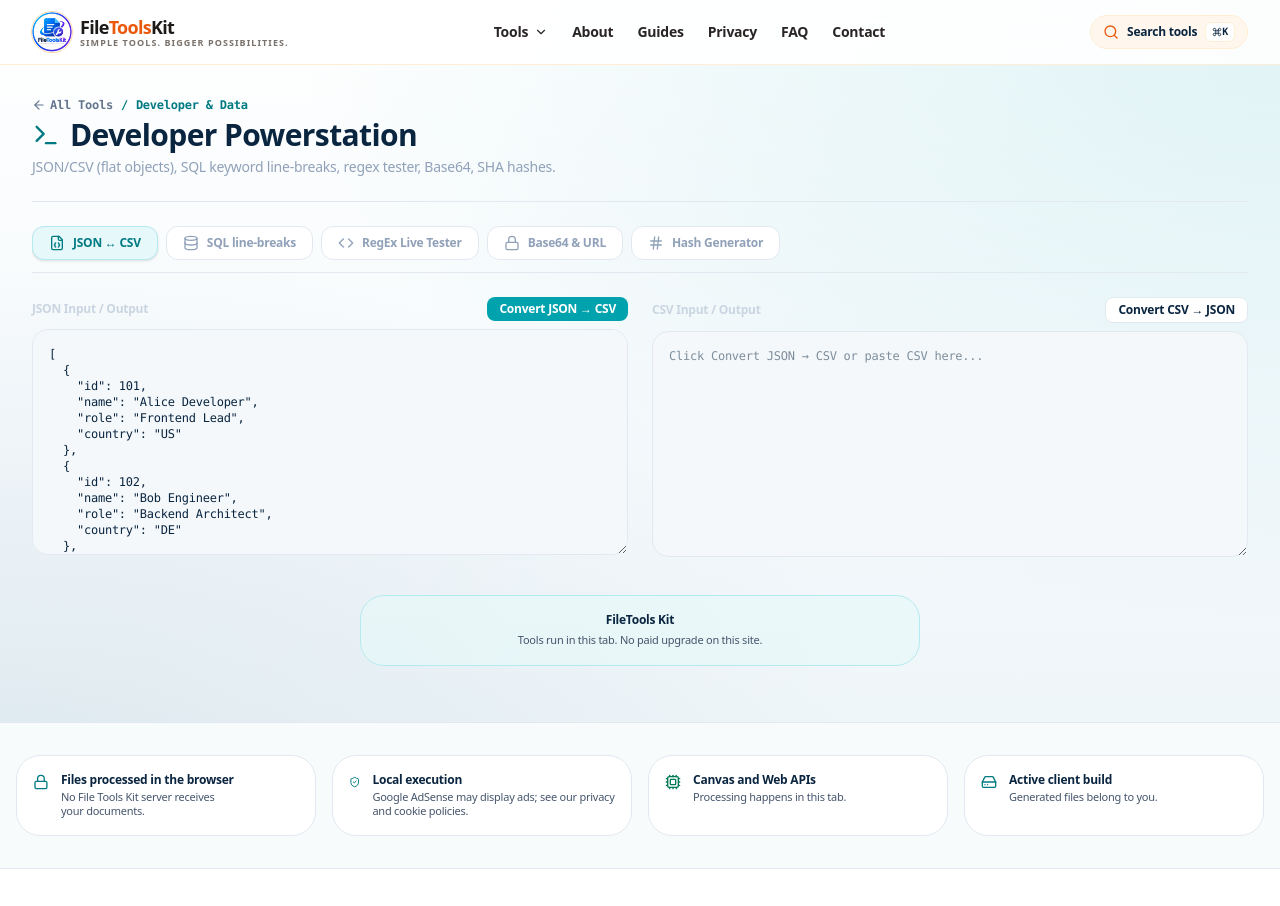
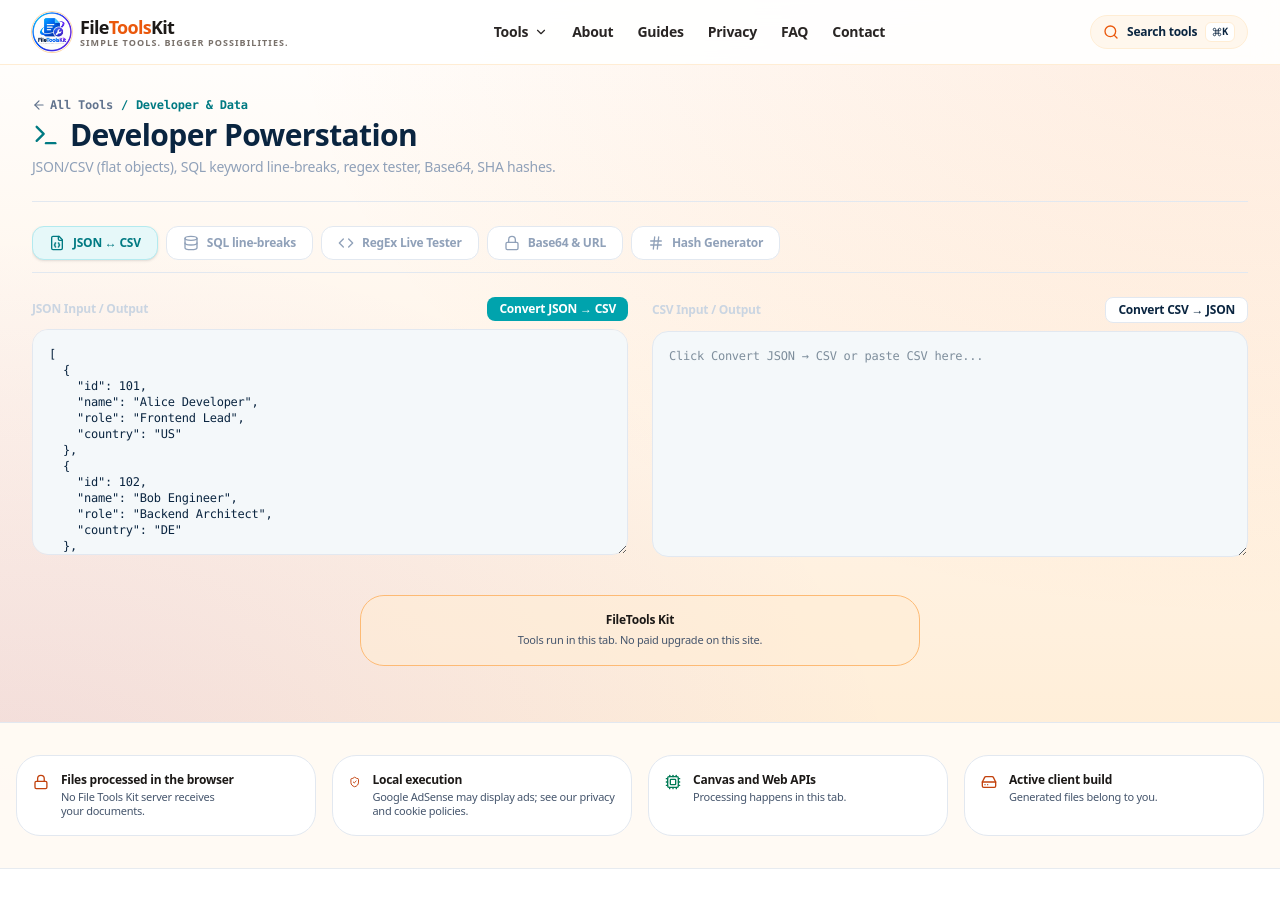
Before and after one commit to Sourendas/OmniCraft-Studio, a React (Vite) app: page /dev-tools in a window 1280 px wide. Shown: the top 906 px of the page. Built offline with nearby package versions, Linux system fonts and the light colour scheme.

Commit message:
Citrus theme on tool grid, footer, and site notes

```diff
--- a/src/components/layout/AdBanner.tsx
+++ b/src/components/layout/AdBanner.tsx
@@ -7,8 +7,8 @@ interface AdBannerProps {
 
 export const AdBanner: React.FC<AdBannerProps> = ({ type, className = '' }) => {
   return (
-    <div id={`site-note-${type}`} className={`w-full max-w-[560px] mx-auto rounded-3xl bg-[#E6F8F9]/60 border border-[#B3EAEF] p-4 my-6 text-center ${className}`}>
-      <p className="text-xs font-black text-[#0A2540]">FileTools Kit</p>
+    <div id={`site-note-${type}`} className={`w-full max-w-[560px] mx-auto rounded-3xl bg-[#FFEDD5]/60 border border-[#FDBA74] p-4 my-6 text-center ${className}`}>
+      <p className="text-xs font-black text-[#1C1917]">FileTools Kit</p>
       <p className="text-[11px] text-slate-600 mt-1 font-medium">Tools run in this tab. No paid upgrade on this site.</p>
     </div>
   );
--- a/src/components/layout/AmbientBackground.tsx
+++ b/src/components/layout/AmbientBackground.tsx
@@ -14,8 +14,8 @@ export const AmbientBackground: React.FC = () => {
 
   return (
     <div className="fixed inset-0 pointer-events-none overflow-hidden z-0" aria-hidden>
-      <div className="absolute inset-0 bg-gradient-to-b from-white via-[#F6FAFC] to-[#EDF5F8]" />
-      <div className="absolute inset-0 bg-[radial-gradient(ellipse_at_top_right,rgba(0,163,173,0.12),transparent_55%),radial-gradient(ellipse_at_bottom_left,rgba(15,76,129,0.08),transparent_50%)]" />
+      <div className="absolute inset-0 bg-gradient-to-b from-white via-[#FFF4E8] to-[#FFEDD5]" />
+      <div className="absolute inset-0 bg-[radial-gradient(ellipse_at_top_right,rgba(249,115,22,0.12),transparent_55%),radial-gradient(ellipse_at_bottom_left,rgba(124,58,237,0.10),transparent_50%)]" />
       {enableCanvas ? <GoldenRibbonsBackground /> : null}
     </div>
   );
--- a/src/components/layout/Footer.tsx
+++ b/src/components/layout/Footer.tsx
@@ -6,23 +6,23 @@ import { BrandLockup } from './BrandLockup';
 export const Footer: React.FC = () => {
   return (
     <footer className="relative z-10 bg-white/95 border-t border-slate-200 text-slate-600 text-xs">
-      <div className="border-b border-slate-200/80 py-8 bg-[#F4F8FA]/60">
+      <div className="border-b border-slate-200/80 py-8 bg-[#FFF7ED]/60">
         <div className="max-w-7xl mx-auto px-4 grid grid-cols-1 sm:grid-cols-2 md:grid-cols-4 gap-4">
           <div className="flex items-start gap-3 p-4 rounded-3xl bg-white border border-slate-200">
-            <Lock className="w-4 h-4 text-[#007A82] mt-0.5" />
-            <div><h4 className="font-black text-[#0A2540] text-xs mb-0.5">Files processed in the browser</h4><p className="text-[11px]">No File Tools Kit server receives your documents.</p></div>
+            <Lock className="w-4 h-4 text-[#C2410C] mt-0.5" />
+            <div><h4 className="font-black text-[#1C1917] text-xs mb-0.5">Files processed in the browser</h4><p className="text-[11px]">No File Tools Kit server receives your documents.</p></div>
           </div>
           <div className="flex items-start gap-3 p-4 rounded-3xl bg-white border border-slate-200">
-            <ShieldCheck className="w-4 h-4 text-[#007A82] mt-0.5" />
-            <div><h4 className="font-black text-[#0A2540] text-xs mb-0.5">Local execution</h4><p className="text-[11px]">Google AdSense may display ads; see our privacy and cookie policies.</p></div>
+            <ShieldCheck className="w-4 h-4 text-[#C2410C] mt-0.5" />
+            <div><h4 className="font-black text-[#1C1917] text-xs mb-0.5">Local execution</h4><p className="text-[11px]">Google AdSense may display ads; see our privacy and cookie policies.</p></div>
           </div>
           <div className="flex items-start gap-3 p-4 rounded-3xl bg-white border border-slate-200">
             <Cpu className="w-4 h-4 text-emerald-700 mt-0.5" />
-            <div><h4 className="font-black text-[#0A2540] text-xs mb-0.5">Canvas and Web APIs</h4><p className="text-[11px]">Processing happens in this tab.</p></div>
+            <div><h4 className="font-black text-[#1C1917] text-xs mb-0.5">Canvas and Web APIs</h4><p className="text-[11px]">Processing happens in this tab.</p></div>
           </div>
           <div className="flex items-start gap-3 p-4 rounded-3xl bg-white border border-slate-200">
-            <HardDrive className="w-4 h-4 text-[#007A82] mt-0.5" />
-            <div><h4 className="font-black text-[#0A2540] text-xs mb-0.5">Active client build</h4><p className="text-[11px]">Generated files belong to you.</p></div>
+            <HardDrive className="w-4 h-4 text-[#C2410C] mt-0.5" />
+            <div><h4 className="font-black text-[#1C1917] text-xs mb-0.5">Active client build</h4><p className="text-[11px]">Generated files belong to you.</p></div>
           </div>
         </div>
       </div>
@@ -30,42 +30,42 @@ export const Footer: React.FC = () => {
         <div className="md:col-span-2 space-y-3">
           <Link to="/" aria-label="FileTools Kit home"><BrandLockup compact /></Link>
           <p className="text-xs font-medium">12 in-browser tools. Operated by Souren Das, Bengaluru, India.</p>
-          <p className="text-[11px]"><a className="text-[#007A82] underline font-bold" href="mailto:support@filetoolskit.com">support@filetoolskit.com</a></p>
-          <p className="text-[11px]"><a className="text-[#007A82] underline font-bold" href="mailto:privacy@filetoolskit.com">privacy@filetoolskit.com</a></p>
+          <p className="text-[11px]"><a className="text-[#C2410C] underline font-bold" href="mailto:support@filetoolskit.com">support@filetoolskit.com</a></p>
+          <p className="text-[11px]"><a className="text-[#C2410C] underline font-bold" href="mailto:privacy@filetoolskit.com">privacy@filetoolskit.com</a></p>
         </div>
         <div className="space-y-2">
-          <h4 className="font-black text-[#0A2540] text-xs uppercase">Document</h4>
+          <h4 className="font-black text-[#1C1917] text-xs uppercase">Document</h4>
           <ul className="space-y-2">
-            <li><Link to="/resume-builder" className="font-bold hover:text-[#00A3AD]">Resume Builder</Link></li>
-            <li><Link to="/pdf-suite" className="font-bold hover:text-[#00A3AD]">PDF Suite</Link></li>
-            <li><Link to="/markdown-editor" className="font-bold hover:text-[#00A3AD]">Markdown Editor</Link></li>
-            <li><Link to="/social-studio" className="font-bold hover:text-[#00A3AD]">Social Studio</Link></li>
-            <li><Link to="/health-calc" className="font-bold hover:text-[#00A3AD]">Health Calculator</Link></li>
+            <li><Link to="/resume-builder" className="font-bold hover:text-[#EA580C]">Resume Builder</Link></li>
+            <li><Link to="/pdf-suite" className="font-bold hover:text-[#EA580C]">PDF Suite</Link></li>
+            <li><Link to="/markdown-editor" className="font-bold hover:text-[#EA580C]">Markdown Editor</Link></li>
+            <li><Link to="/social-studio" className="font-bold hover:text-[#EA580C]">Social Studio</Link></li>
+            <li><Link to="/health-calc" className="font-bold hover:text-[#EA580C]">Health Calculator</Link></li>
           </ul>
         </div>
         <div className="space-y-2">
-          <h4 className="font-black text-[#0A2540] text-xs uppercase">Media and dev</h4>
+          <h4 className="font-black text-[#1C1917] text-xs uppercase">Media and dev</h4>
           <ul className="space-y-2">
-            <li><Link to="/file-converter" className="font-bold hover:text-[#00A3AD]">File Converter</Link></li>
-            <li><Link to="/image-optimizer" className="font-bold hover:text-[#00A3AD]">Image Optimizer</Link></li>
-            <li><Link to="/svg-editor" className="font-bold hover:text-[#00A3AD]">SVG Studio</Link></li>
-            <li><Link to="/dev-tools" className="font-bold hover:text-[#00A3AD]">Dev Tools</Link></li>
-            <li><Link to="/text-diff" className="font-bold hover:text-[#00A3AD]">Text Diff</Link></li>
-            <li><Link to="/qr-generator" className="font-bold hover:text-[#00A3AD]">QR Generator</Link></li>
-            <li><Link to="/currency-crypto" className="font-bold hover:text-[#00A3AD]">FX Worksheet</Link></li>
+            <li><Link to="/file-converter" className="font-bold hover:text-[#EA580C]">File Converter</Link></li>
+            <li><Link to="/image-optimizer" className="font-bold hover:text-[#EA580C]">Image Optimizer</Link></li>
+            <li><Link to="/svg-editor" className="font-bold hover:text-[#EA580C]">SVG Studio</Link></li>
+            <li><Link to="/dev-tools" className="font-bold hover:text-[#EA580C]">Dev Tools</Link></li>
+            <li><Link to="/text-diff" className="font-bold hover:text-[#EA580C]">Text Diff</Link></li>
+            <li><Link to="/qr-generator" className="font-bold hover:text-[#EA580C]">QR Generator</Link></li>
+            <li><Link to="/currency-crypto" className="font-bold hover:text-[#EA580C]">FX Worksheet</Link></li>
           </ul>
         </div>
         <div className="space-y-2">
-          <h4 className="font-black text-[#0A2540] text-xs uppercase">Site</h4>
+          <h4 className="font-black text-[#1C1917] text-xs uppercase">Site</h4>
           <ul className="space-y-2">
-            <li><Link to="/#tools-grid" className="font-bold hover:text-[#00A3AD]">Tools</Link></li>
-            <li><Link to="/about" className="font-bold hover:text-[#00A3AD]">About</Link></li>
-            <li><Link to="/guides" className="font-bold hover:text-[#00A3AD]">Guides</Link></li>
-            <li><Link to="/privacy" className="font-bold hover:text-[#00A3AD]">Privacy</Link></li>
-            <li><Link to="/terms" className="font-bold hover:text-[#00A3AD]">Terms</Link></li>
-            <li><Link to="/cookie-policy" className="font-bold hover:text-[#00A3AD]">Cookie policy</Link></li>
-            <li><Link to="/disclaimer" className="font-bold hover:text-[#00A3AD]">Disclaimer</Link></li>
-            <li><Link to="/contact" className="font-bold hover:text-[#00A3AD]">Contact</Link></li>
+            <li><Link to="/#tools-grid" className="font-bold hover:text-[#EA580C]">Tools</Link></li>
+            <li><Link to="/about" className="font-bold hover:text-[#EA580C]">About</Link></li>
+            <li><Link to="/guides" className="font-bold hover:text-[#EA580C]">Guides</Link></li>
+            <li><Link to="/privacy" className="font-bold hover:text-[#EA580C]">Privacy</Link></li>
+            <li><Link to="/terms" className="font-bold hover:text-[#EA580C]">Terms</Link></li>
+            <li><Link to="/cookie-policy" className="font-bold hover:text-[#EA580C]">Cookie policy</Link></li>
+            <li><Link to="/disclaimer" className="font-bold hover:text-[#EA580C]">Disclaimer</Link></li>
+            <li><Link to="/contact" className="font-bold hover:text-[#EA580C]">Contact</Link></li>
           </ul>
         </div>
       </div>
```
